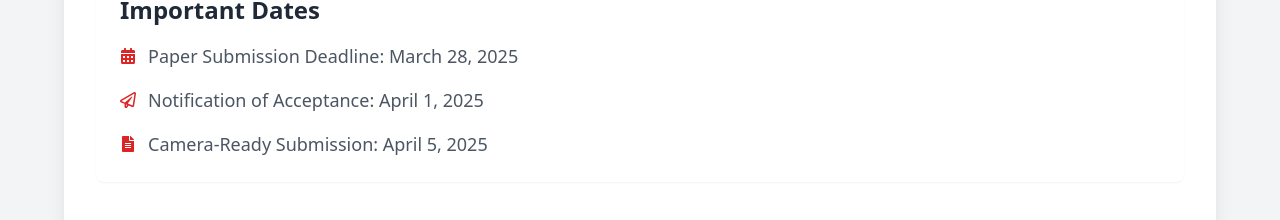
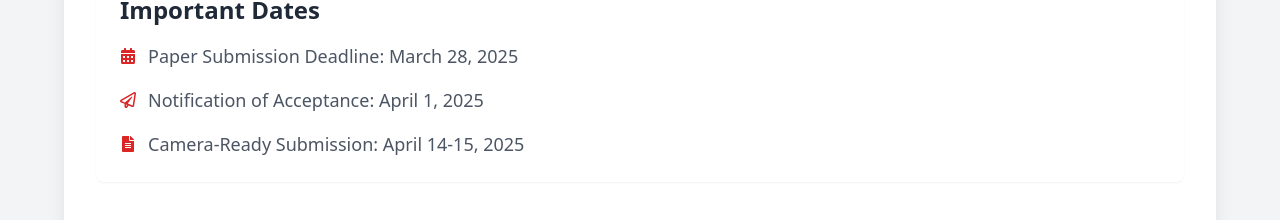
Before and after one commit to Diyamehta60/Department_conference, a React (Vite) app: page /call-for-papers in a window 1280 px wide. Shown: the part 1554-1774 px from the top of the page. Built offline with nearby package versions, Linux system fonts and the light colour scheme.

Commit message:
date updates

```diff
--- a/src/pages/CallForPapers.jsx
+++ b/src/pages/CallForPapers.jsx
@@ -71,7 +71,7 @@ const CallForPapers = () => {
           <div className="flex items-center">
             <FaFileAlt className="text-red-600 mr-3" />
             <span className="text-lg text-gray-600">
-              Camera-Ready Submission: April 5, 2025
+              Camera-Ready Submission: April 14-15, 2025
             </span>
           </div>
         </div>
```
